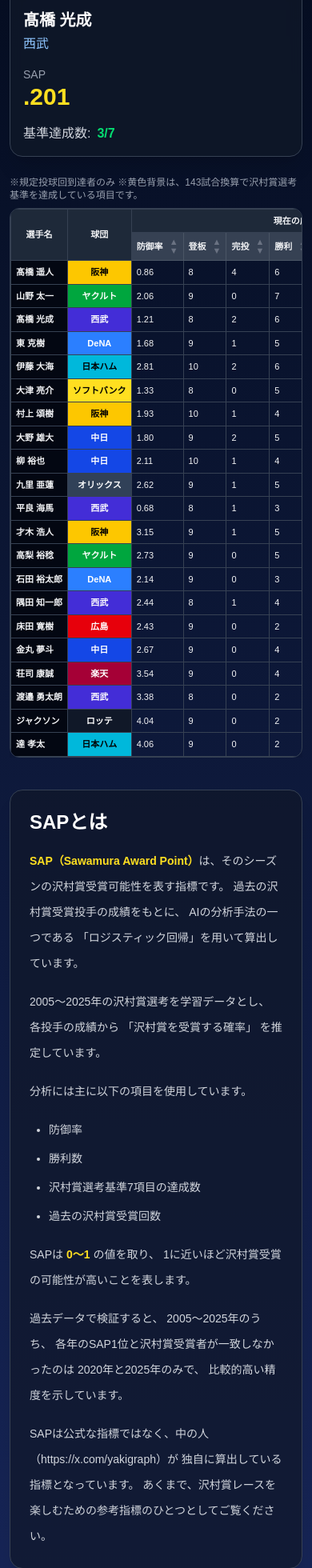
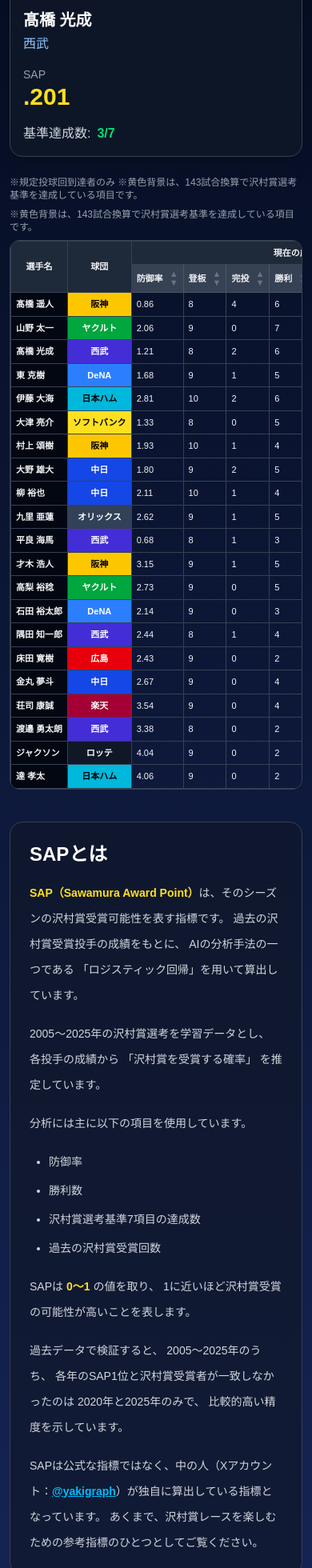
Before and after one commit to yakigraph888-ai/sap-site, a Next.js app: page / in a window 390 px wide. Shown: the part 708-2668 px from the top of the page at 80% size. Built offline with nearby package versions, Linux system fonts and the light colour scheme.

Commit message:
細かな修正

```diff
--- a/app/page.tsx
+++ b/app/page.tsx
@@ -368,6 +368,10 @@
         ※黄色背景は、143試合換算で沢村賞選考基準を達成している項目です。
       </p>
 
+      <p className="text-xs md:text-sm text-gray-400 mb-2">
+        ※黄色背景は、143試合換算で沢村賞選考基準を達成している項目です。
+      </p>
+
       <div className="overflow-x-auto">
 
         <div className="overflow-x-auto rounded-xl border border-gray-700 shadow-2xl">
@@ -625,8 +629,16 @@
             </p>
 
             <p>
-              SAPは公式な指標ではなく、中の人（https://x.com/yakigraph）が
-              独自に算出している指標となっています。
+              SAPは公式な指標ではなく、中の人（Xアカウント：
+              <a
+                href="https://x.com/yakigraph"
+                target="_blank"
+                rel="noopener noreferrer"
+                className="text-sky-400 hover:text-sky-300 underline font-semibold"
+              >
+                @yakigraph
+              </a>
+              ）が独自に算出している指標となっています。
               あくまで、沢村賞レースを楽しむための参考指標のひとつとしてご覧ください。
             </p>
 
```
